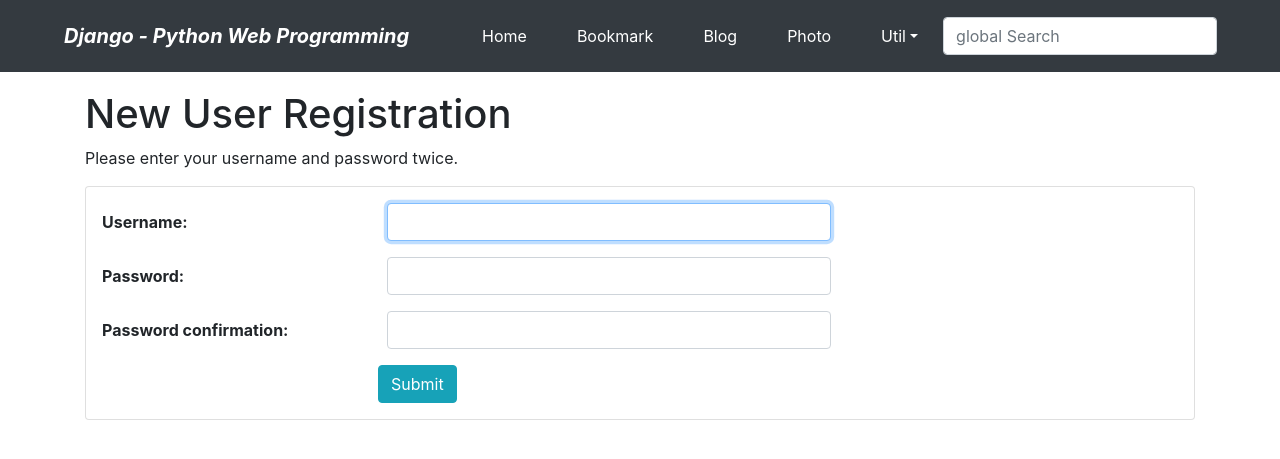
After one commit to jinni-ni/ch99, a Django app: page /accounts/register/ in a window 1280 px wide. The commit adds this page. Shown: the top 459 px of the page. Run offline with Django 3.2, Linux system fonts and the light colour scheme; parts of the project's set-up code (start-up, migrations or seed data) failed here and were passed over; some libraries are stand-ins or nearby versions.

Commit message:
2020.06.06

```diff
--- a/mysite/urls.py
+++ b/mysite/urls.py
@@ -18,15 +18,25 @@ from django.urls import path, include
 from mysite.views import HomeView
 from django.conf.urls.static import static
 from django.conf import settings
+
+from mysite.views import HomeView
+from mysite.views import UserCreateView, UserCreateDoneTV
 #from bookmark.views import BookmarkLV, BookmarkDV
 
 urlpatterns = [
     path('admin/', admin.site.urls),
+
+    path('accounnts/', include('django.contrib.auth.urls')),
+    path('accounts/register/', UserCreateView.as_view(), name='register'),
+    path('accounts/register/done/', UserCreateDoneTV.as_view(), name='register_done'),
+
     path('',HomeView.as_view(), name='home'),
     path('bookmark/', include('bookmark.urls')),
     path('blog/', include('blog.urls')),
     path('photo/', include('photo.urls')),
 
+
+
     #path('bookmark/', BookmarkLV.as_view(), name='index'),
     #path('bookmark/<int:pk>/', BookmarkDV.as_view(), name='detail'),
 ] + static(settings.MEDIA_URL, document_root=settings.MEDIA_ROOT)
--- a/mysite/views.py
+++ b/mysite/views.py
@@ -1,4 +1,16 @@
 from django.views.generic import TemplateView
+
+from django.views.generic import CreateView
+from django.contrib.auth.forms import UserCreationForm
+from django.urls import reverse_lazy
 
 class HomeView(TemplateView):
     template_name = 'home.html'
+
+class UserCreateView(CreateView):
+    template_name = 'registration/register.html'
+    form_class = UserCreationForm
+    success_url = reverse_lazy('register_done')
+
+class UserCreateDoneTV(TemplateView):
+    template_name = 'registration/register_done.html'
--- a/templates/base.html
+++ b/templates/base.html
@@ -42,8 +42,28 @@
 
     <form class="form-inline my-2" action="" method="post">{% csrf_token %}
       <input class="form-control mr-sm-2" type="search" placeholder="global Search" name="search_word">
-
     </form>
+      <ul class="navrbar-nav ml-5 mr-5">
+          <li class="nav-item dropdown mx-1">
+              {% if user.is_active %}
+              <a class="nav-link dropdown-toggle text-white" href="#" data-toggle="dropdown">
+                  <i class="fas fa-user"></i>&ensp;{% firstof user.get_short_name user.get_username %}&ensp;
+              </a>
+              <div class="dropdown-menu">
+                  <a class="dropdown-item" href="{% url 'logout' %}">Logout</a>
+                  <a class="dropdown-item" href="{% url 'password_change' %}">Change Password</a>
+              </div>
+              {% else %}
+              <a class="nav-link dropdown-toggle text-white" href="#" data-toggle="dropdown">
+                  <i class="fas fa-user"></i>&ensp;Anonymous&ensp;
+              </a>
+              <div class="dropdown-menu">
+                  <a class="dropdown-item" href="{% url 'login' %}">Login</a>
+                  <a class="dropdown-item" href="{% url 'register' %}">Register</a>
+              </div>
+              {% endif %}
+          </li>
+      </ul>
   </div>
 </nav>
 
--- /dev/null
+++ b/templates/registration/register.html
@@ -0,0 +1,43 @@
+{% extends "base.html" %}
+{% load widget_tweaks %}
+
+{% block title %}register.html{% endblock %}
+{% block content %}
+<h1>New User Registration</h1>
+<p class="font-itatlic">Please enter your username and password twice.</p>
+
+{% if form.errors %}
+<div class="alert alert-dnager">
+    <div class="font-weight-bold">Wrong! Please correct the error(s) below.</div>
+    {{ forms.error }}
+</div>
+{% endif %}
+
+<form action="." method="post" class="card pt-3">{% csrf_token %}
+    <div class="form-group row">
+        {{ form.username|add_label_class:"col-form-label col-sm-3 ml-3 font-weight-bold" }}
+        <div class="col-sm-5">
+            {{ form.username|add_class:"form-control"|attr:"autofocus" }}
+        </div>
+    </div>
+    <div class="form-group row">
+        {{ form.password1|add_label_class:"col-form-label col-sm-3 ml-3 font-weight-bold" }}
+        <div class="col-sm-5">
+            {{ form.password1|add_class:"form-control" }}
+        </div>
+    </div>
+    <div class="form-group row">
+        {{ form.password2|add_label_class:"col-form-label col-sm-3 ml-3 font-weight-bold" }}
+        <div class="col-sm-5">
+            {{ form.password2|add_class:"form-control" }}
+        </div>
+    </div>
+
+    <div class="form-group">
+        <div class="offset-sm-3 col-sm-5">
+            <input type="submit" vlaue="Register" class="btn btn-info">
+        </div>
+    </div>
+</form>
+
+{% endblock %}
```
Also changed, not shown: templates/registration/logged_out.html (added, +15 -0 lines), templates/registration/login.html (added, +40 -0 lines), templates/registration/password_change_form.html (added, +42 -0 lines), templates/registration/poassword_chnage_done.html (added, +9 -0 lines), templates/registration/register_done.html (added, +11 -0 lines).
